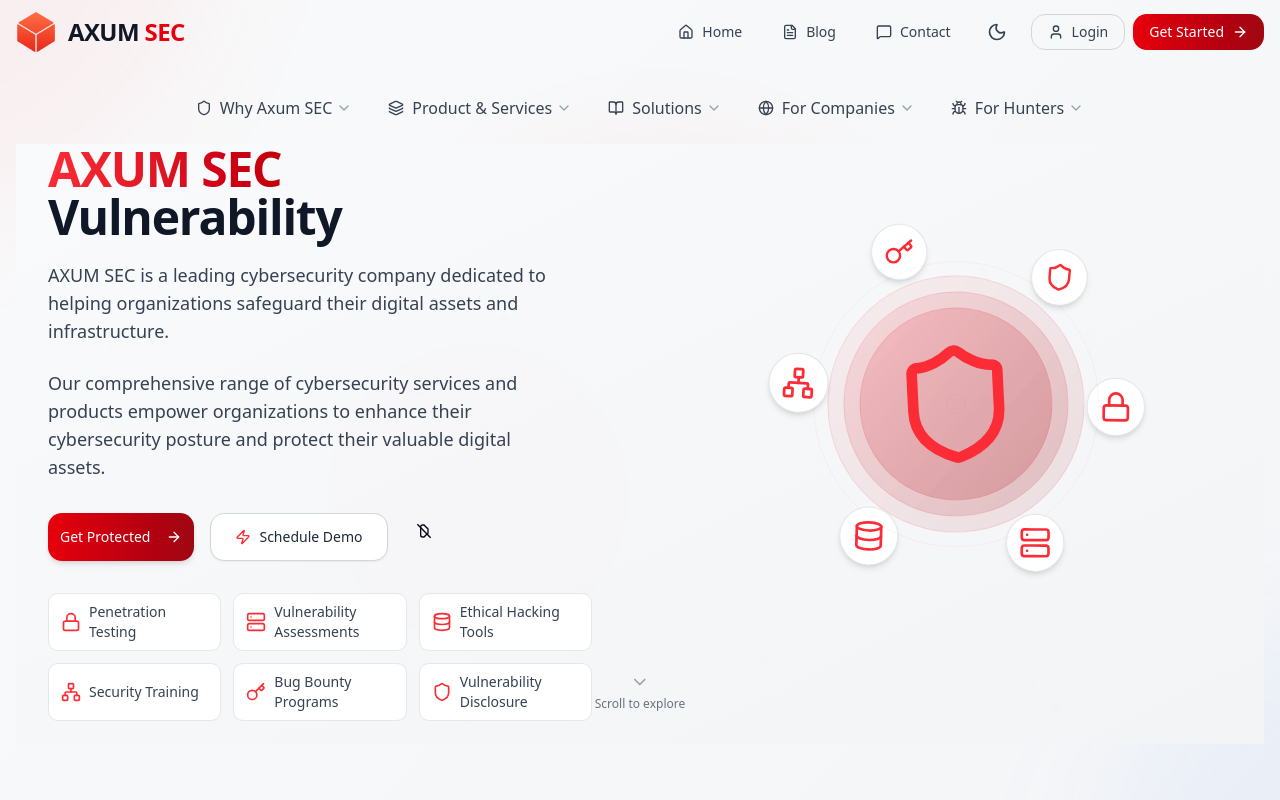
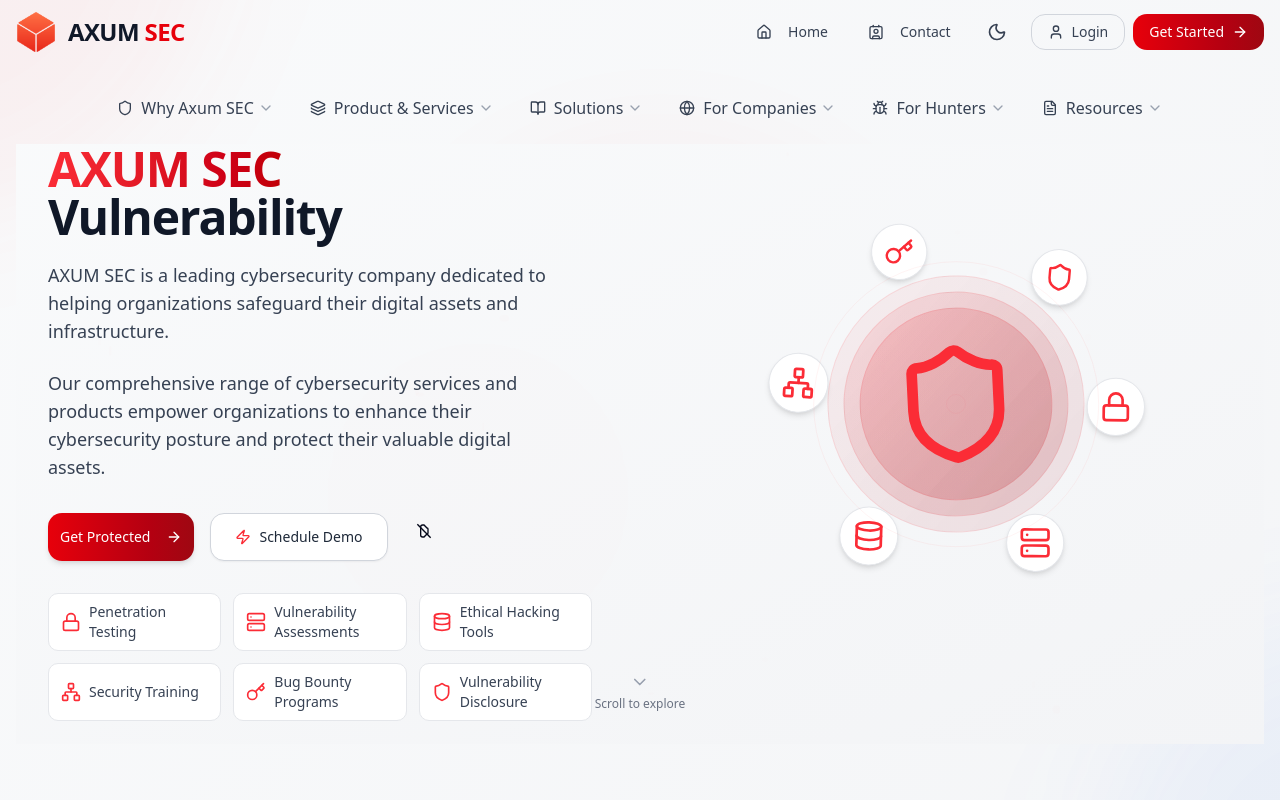
Before and after one commit to yodahe-dev/axumsec, a Next.js app: page / in a window 1280 px wide. Shown: the top 800 px of the page. Built offline with nearby package versions, Linux system fonts and the light colour scheme.

Commit message:
this navbar update

```diff
--- a/components/user/Navbar.tsx
+++ b/components/user/Navbar.tsx
@@ -18,7 +18,8 @@
   Layers,
   Moon,
   Sun,
-  Home
+  Home,
+  Contact
 } from 'lucide-react';
 import Image from 'next/image';
 
@@ -134,13 +135,28 @@
         { label: 'Request Pen-testers', href: '/hunters/request' },
       ]
     },
+    {
+    label: 'Resources',
+    href: '#',
+    icon: <FileText className="w-4 h-4 mr-2" />,
+    dropdown: [
+      { label: 'Blog', href: '/resources/blog' },
+      { label: 'Articles', href: '/resources/articles' },
+      { label: 'Whitepapers', href: '/resources/whitepapers' },
+      { label: 'Policies', href: '/resources/policies' },
+      { label: 'Case Studies', href: '/resources/case-studies' },
+      { label: 'Press Releases', href: '/resources/press' },
+      { label: 'Documentation', href: '/resources/docs' },
+      { label: 'Legal Documents', href: '/resources/legal' },
+      { label: 'FAQ', href: '/resources/faq' },
+    ]
+  },
   ];
 
   // Top navigation items
   const topNavItems = [
-    { label: 'Home', href: '/home', icon: <Home className="w-4 h-4" /> },
-    { label: 'Blog', href: '/blog', icon: <FileText className="w-4 h-4" /> },
-    { label: 'Contact', href: '/contact', icon: <MessageSquare className="w-4 h-4" /> },
+    { label: 'Home', href: '/home', icon: <Home className="w-4 h-4 mr-2" /> },
+    { label: 'Contact', href: '/contact', icon: <Contact className="w-4 h-4 mr-2" /> },
   ];
 
   // Toggle mobile menu
@@ -195,6 +211,7 @@
       <div className="">
         <div className="container mx-auto px-4 py-3 flex justify-between items-center">
           <div className="flex items-center">
+            <Link href="/" className="flex items-center">
             <div className="w-10 h-10 rounded-xl flex items-center justify-center mr-3">
               <Image
                 src="/logo.png"
@@ -208,6 +225,7 @@
             <span className="font-bold text-2xl tracking-tight">
               <span className="text-gray-900 dark:text-white">AXUM</span> <span className="text-red-600">SEC</span>
             </span>
+            </Link>
           </div>
 
           {/* Top Nav Items */}
```
